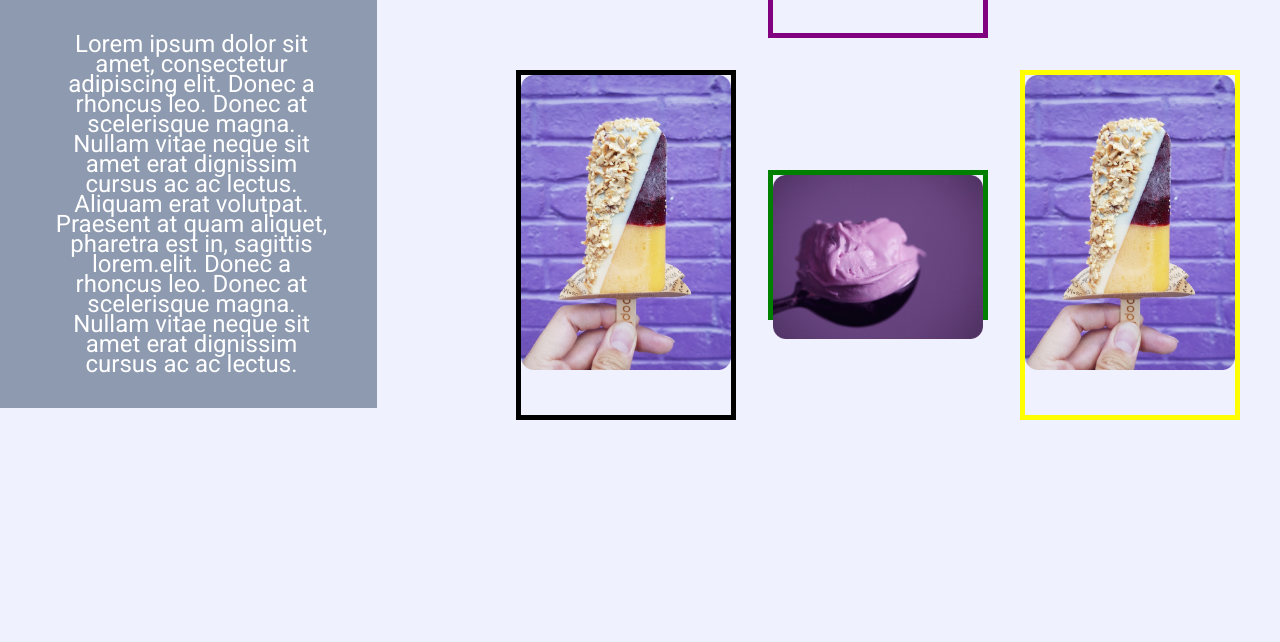
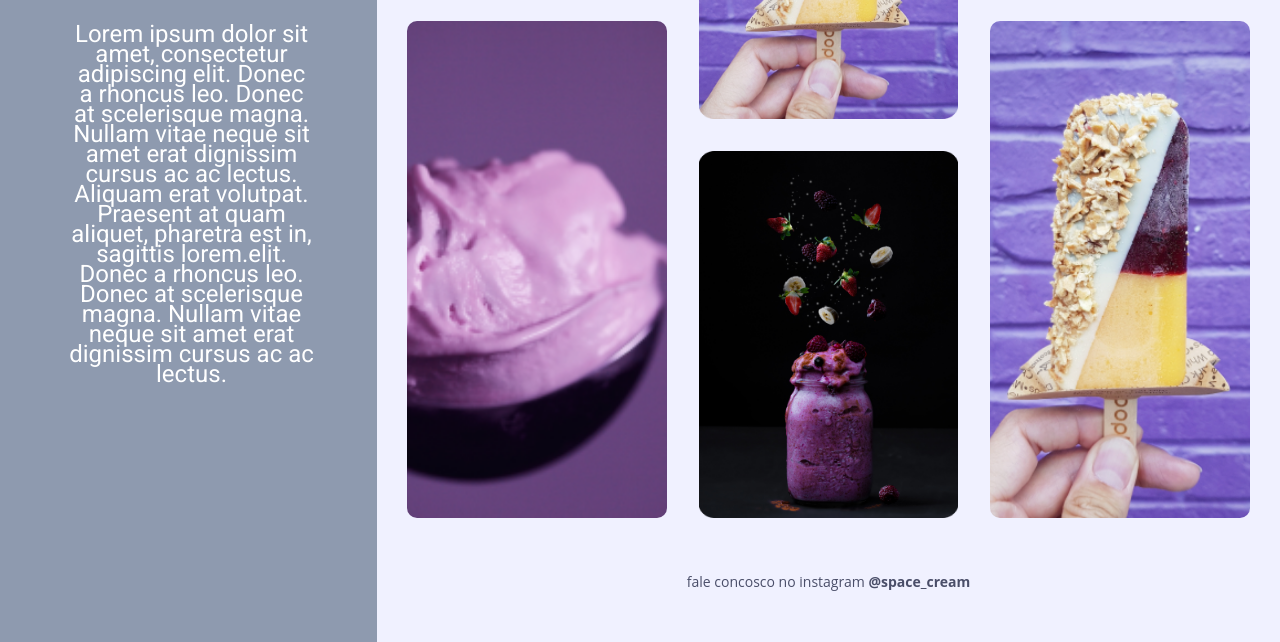
Before and after one commit to VerenaSousaADS/Display-Grid, a plain HTML site: page index.html in a window 1280 px wide. Shown: the part 312-954 px from the top of the page. Before the commit the page ends 800 px from the top, so only its background shows below. Drawn offline with Linux system fonts and the light colour scheme; a web font is replaced by a local one.

Commit message:
Bugs consertados

```diff
--- a/index.html
+++ b/index.html
@@ -55,8 +55,15 @@
                     <img src="/img/sorvete4.png" alt="">
                 </div>
             </div>
+
+            <footer>
+                <p>fale concosco no instagram <a href="#">@space_cream</a></p>
+            </footer>
         </main>
+
+
     </div>
+
 </body>
 
 </html>
--- a/style.css
+++ b/style.css
@@ -30,10 +30,10 @@ body{
     background-color: var(--bg-principal);
 }
 
-.page{
+/* .page{
     max-width: 38.4rem;
     margin: 0 auto;
-}
+} */
 
 img{
     width: 100%;
@@ -105,9 +105,10 @@ img{
     font-family: 'Palanquin';
     font-style: normal;
     font-weight: 400;
-    font-size: 20px;
-    line-height: 15px;
+    font-size: 2rem;
+    line-height: 1.5rem;
 
+    padding: 1.5rem;
     margin-bottom: 6.3rem;
     margin-top: 1.4rem;
 
@@ -120,6 +121,9 @@ img{
     color: var(--fc-paragraph);
 }
 
+main{
+    margin-top: 6.4rem;
+}
 
 main .cards{
     display: grid;
@@ -141,40 +145,6 @@ main .cards{
     animation: downtop 700ms 350ms reverse backwards;
 }
 
-
-.cards>.card1:nth-child(1){
-    border: 5px solid red;
-    height: 15rem;
-    width: 22rem;
-}
-.cards>.card:nth-child(2){
-    border: 5px solid black;
-    width: 22rem;
-    height: 35rem;
-}
-.cards>.card:nth-child(3){
-    border: 5px solid purple;
-    width: 22rem;
-    height: 35rem;
-}
-
-.cards>.card:nth-child(4){
-    border: 5px solid green;
-    height: 15rem;
-    width: 22rem;
-}
-
-.cards>.card:nth-child(5){
-    border: 5px solid brown;
-    height: 15rem;
-    width: 22rem;
-}
-
-.cards>.card:nth-child(6){
-    border: 5px solid yellow;
-    width: 22rem;
-    height: 35rem;
-}
 
 .card span{
 
@@ -209,6 +179,31 @@ main .cards{
 }
 
 
+
+footer p{
+    font-family: 'Open Sans';
+    font-style: normal;
+    font-weight: 400;
+    font-size: 1.4rem;
+    line-height: 2.8rem;
+
+
+    text-align: center;
+
+    color: #4A4E69;
+
+    mix-blend-mode: normal;
+
+    margin-top: 5rem;
+    margin-bottom: 4.6rem;
+}
+
+footer p a{
+    text-decoration: none;
+    color: #4A4E69;
+    font-weight: bold;
+}
+
 @keyframes topdown{
     0%{
         opacity: 0;
@@ -239,19 +234,23 @@ main .cards{
 }
 
 @media (min-width: 700px){
-    .page{
+    /* .page{
         max-width: 80rem;
         padding: 0 5rem;
+    } */
+
+    main{
+        padding-inline: 3rem;
     }
 
     main .cards{
         grid-template-columns: 1fr 1fr 1fr;
-    }
-}
- @media (min-width: 930px){
-    main .cards{
-        grid-template-areas: "A C E"
-        "B D F";
+        grid-template-rows: 1fr 9.8rem;
+
+        grid-template-areas:
+        'A B E'
+        'D B F'
+        'D C F';
     }
 
     main .cards>div:nth-child(1){
@@ -275,24 +274,45 @@ main .cards{
     main .cards>div:nth-child(6){
         grid-area: F;
     }
+
+    img{
+        height: 100%;
+        border-radius: 10px;
+    }
 }
+ /* @media (min-width: 930px){
+    main .cards{
+        grid-template-areas: "A C E"
+        "B D F";
+    }
+
+
+}  */
 
 @media (min-width: 1280px){
 
+
+    .page{
+        min-height: 100vh;
+        display: grid;
+        grid-template-columns: 37.7rem 1fr;
+    }
+
+
     .header-asside{
-        position: absolute;
+        /* position: absolute; */
         width: 37.7rem;
-        height: 72rem;
-        left: 0px;
-        top: 0px;
+        height: 100%;
+        /* left: 0px;
+        top: 0px; */
 
         background: #8E9AAF;
     }
 
     .header-asside h1{
-        position: absolute;
+        /* position: absolute;
         width: 37.7rem;
-        height: 7rem;
+        height: 7rem; */
         left: 0px;
         top: 23.1rem;
         font-size: 4.8rem;
@@ -316,14 +336,14 @@ main .cards{
         line-height: 2rem;
 
 
-        display: flex;
+        /* display: flex;
         align-items: center;
-        text-align: center;
+        text-align: center; */
 
         color: #FFFFFF;
     }
 
-    .cards{
+    /* .cards{
 
         display: inline-flex;
         align-items: center;
@@ -332,5 +352,5 @@ main .cards{
         margin-left: 47.5rem;
 
         gap: 3.2rem;
-    }
+    } */
 }
```
